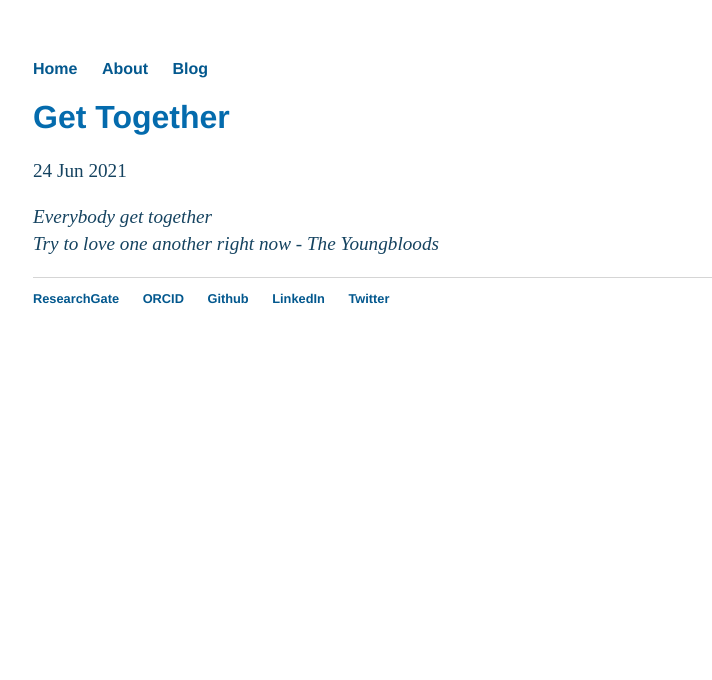
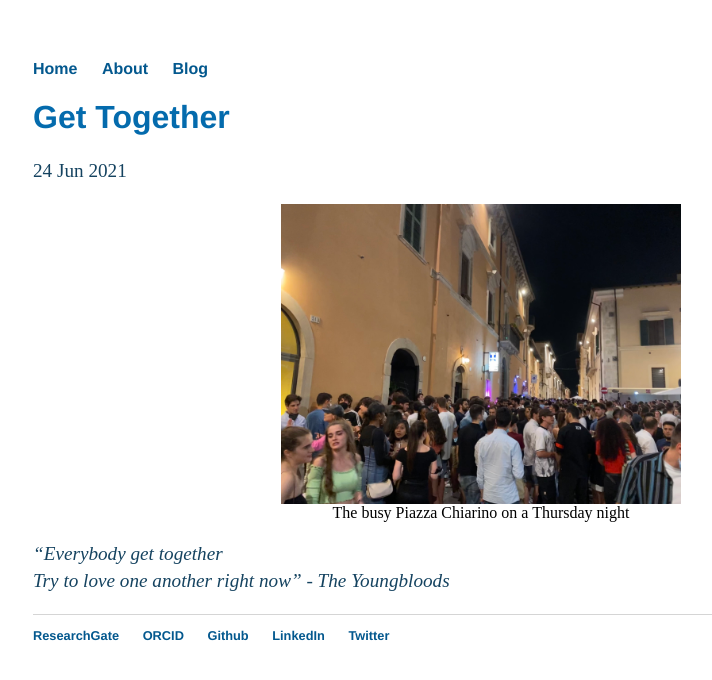
Before and after one commit to debashmitap/debashmitap.github.io, a Jekyll site: the page built from _posts/2021-06-24-night-out.md, in a window 1280 px wide. Shown: the top 680 px of the page, without its empty margins (159-871 px from the left). Built offline with Jekyll 4.4.1, drawn with Linux system fonts in a browser that asks for light colours.

Commit message:
Update 2021-06-24-night-out.md

```diff
--- a/_posts/2021-06-24-night-out.md
+++ b/_posts/2021-06-24-night-out.md
@@ -4,5 +4,13 @@ title: "Get Together"
 date: 2021-06-24
 ---
 
-*Everybody get together* <br>
-*Try to love one another right now - The Youngbloods*
+
+{%
+include image.html
+file="https://debashmitap.github.io/images/chiarino.jpg"
+alt="The busy Piazza Chiarino on a Thursday night"
+caption="The busy Piazza Chiarino on a Thursday night"
+%}
+
+*"Everybody get together* <br>
+*Try to love one another right now" - The Youngbloods*
```
